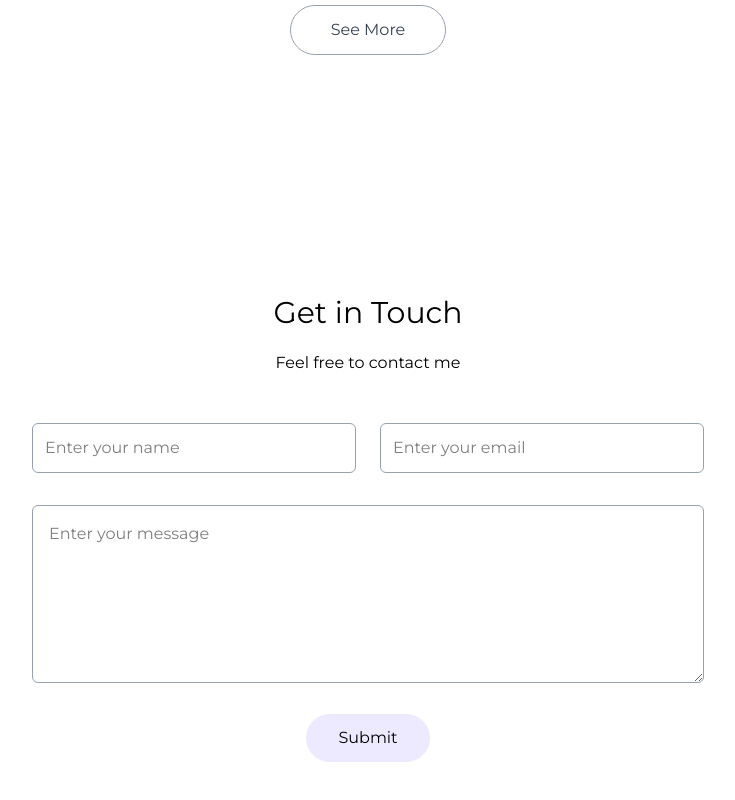
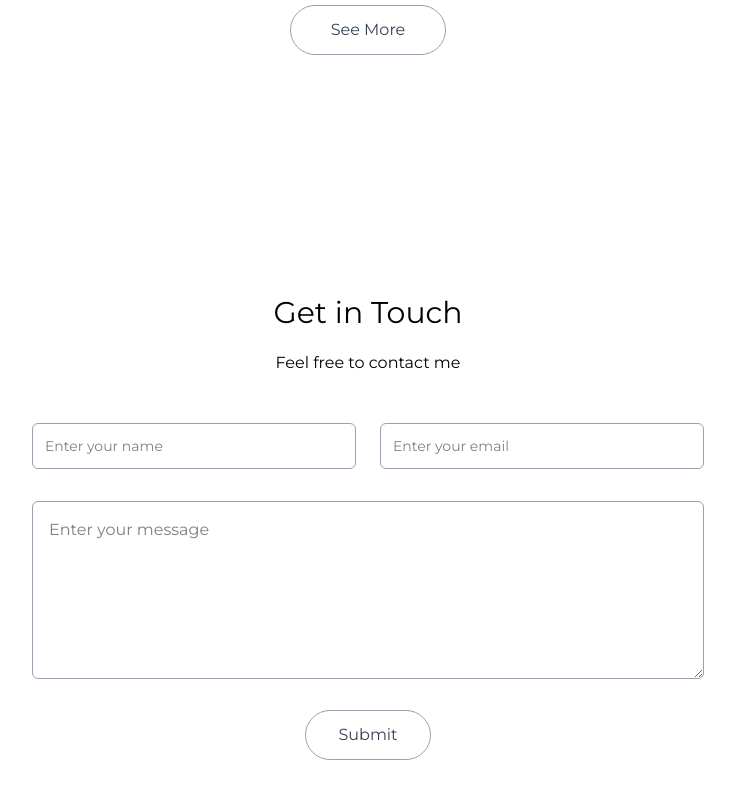
Before and after one commit to esraayaz/main-website, a Next.js app: page / in a window 1280 px wide. Shown: the part 1449-2249 px from the top of the page, without its empty margins (272-1007 px from the left). Built offline with nearby package versions, Linux system fonts and the light colour scheme.

Commit message:
Contact section improved 💅

```diff
--- a/app/contact/page.jsx
+++ b/app/contact/page.jsx
@@ -11,13 +11,13 @@ const page = () => {
       <form className="max-w-2xl mx-auto">
         <div className="grid grid-cols-2 gap-6 mt-10 mb-8">
           <input
-            className="flex-1 p-3 outline-none border-[0.5px] border-gray-400 rounded-md bg-white"
+            className="sm:text-sm flex-1 p-3 outline-none border-[0.5px] border-gray-400 rounded-md bg-white"
             type="text"
             placeholder="Enter your name"
             required
           />
           <input
-            className="flex-1 p-3 outline-none border-[0.5px] border-gray-400 rounded-md bg-white"
+            className="sm:text-sm flex-1 p-3 outline-none border-[0.5px] border-gray-400 rounded-md bg-white"
             type="email"
             placeholder="Enter your email"
             required
@@ -31,7 +31,7 @@ const page = () => {
         ></textarea>
 
         <button
-          className="py-3 px-8 w-max flex items-center justify-between gap-2 bg-violet-100  rounded-full mx-auto hover:bg-violet-200 active:bg-violet-400 duration-500"
+          className="py-3 px-8 w-max flex items-center justify-between gap-2  rounded-full mx-auto text-gray-700 border-[0.5px] border-gray-400 hover:bg-violet-100 active:bg-violet-100 duration-500"
           type="submit"
         >
           Submit
```
